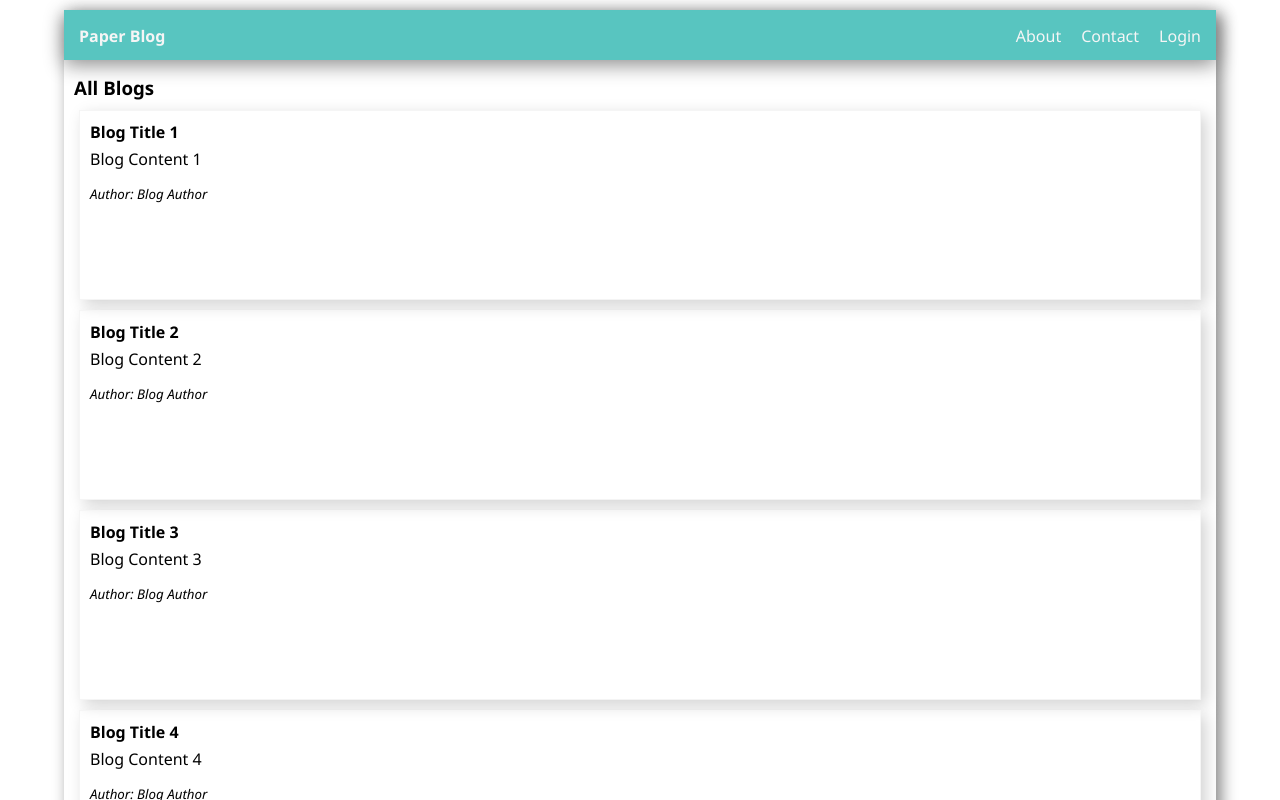
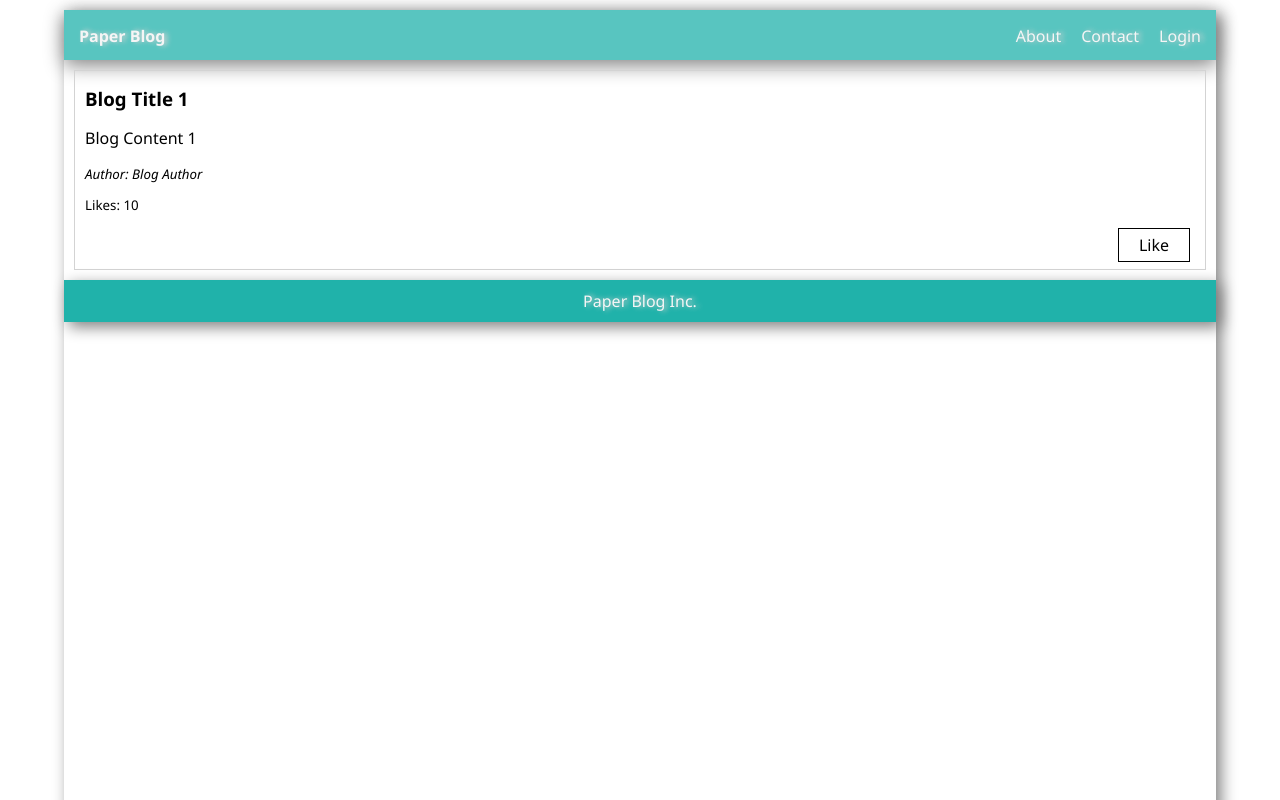
Before and after one commit to devhiko/blogsite-react, a React (Create React App) app: page /blogs/1 in a window 1280 px wide. Shown: the top 800 px of the page. Built offline with nearby package versions, Linux system fonts and the light colour scheme; data requests are answered from the project's data file.

Commit message:
close to finish

```diff
--- a/package.json
+++ b/package.json
@@ -6,6 +6,8 @@
     "json-server": "^0.17.0",
     "react": "^18.0.0",
     "react-dom": "^18.0.0",
+    "react-router": "^6.3.0",
+    "react-router-dom": "^6.3.0",
     "react-scripts": "5.0.0"
   },
   "scripts": {
--- a/src/App.js
+++ b/src/App.js
@@ -1,13 +1,28 @@
 import Home from './components/Home'
 import Header from './components/Header'
 import Footer from './components/Footer';
+import About from './components/About'
+import Contact from './components/Contact'
+import Login from './components/Login'
+import BlogDetails from './components/BlogDetails';
+import NotFound from './components/NotFound'
+import { BrowserRouter as Router, Routes, Route } from 'react-router-dom';
 
 function App() {
   return (
     <div className="App">
-      <Header />
-      <Home />
-      <Footer />
+      <Router>
+        <Header />
+        <Routes>
+          <Route path='/' element={<Home />} />
+          <Route path='/about' element={<About />} />
+          <Route path='/contact' element={<Contact />} />
+          <Route path='/login' element={<Login />} />
+          <Route path='/blogs/:id' element={<BlogDetails />} />
+          <Route path='*' element={<NotFound />} />
+        </Routes>
+        <Footer />
+      </Router>
     </div>
   );
 }
--- a/src/components/BlogDetails.js
+++ b/src/components/BlogDetails.js
@@ -1,9 +1,10 @@
 import { useState } from "react";
+import { useParams } from "react-router";
 import useFetch from "../useFetch";
-// state changes spreads all of elements
-// TODO: see TODO and add React Router
+// FIXME: state changes spreads all of elements
 const BlogDetails = () => {
-  const { data: blog } = useFetch('http://localhost:8000/blogs/${id}')
+  const { id } = useParams();
+  const { data: blog } = useFetch(`http://localhost:8000/blogs/${id}`)
   const [likes, setLikes] = useState(10);
   const handleClick = (e) => {
     setLikes(likes => likes + 1);
@@ -11,7 +12,7 @@ const BlogDetails = () => {
   }
   return (
     <div className="blog-details">
-      <h3 href="/blogs/${blog.id}" ><b>{blog.title}</b></h3>
+      <h3><b>{blog.title}</b></h3>
       <p>{blog.content}</p>
       <small><em><p>Author: {blog.author}</p></em></small>
       <small><p className="likes">Likes: {likes}</p></small>
--- a/src/components/BlogList.js
+++ b/src/components/BlogList.js
@@ -1,10 +1,12 @@
+import { Link } from "react-router-dom";
+
 const BlogList = ({ blogs }) => {
   return (
     <div className="blog-list">
       {blogs.map((blog) =>
       (
         <div className="blog" key={blog.id}>
-          <a href="/blogs/${blog.id}" ><b>{blog.title}</b></a>
+          <Link to={`/blogs/${blog.id}`}><b>{blog.title}</b></Link>
           <p>{blog.content}</p>
           <small><em><p>Author: {blog.author}</p></em></small>
           {/* <small><p className="likes">Likes: 10</p></small> */}
--- a/src/components/Header.js
+++ b/src/components/Header.js
@@ -1,9 +1,10 @@
+import { Link } from "react-router-dom";
 import Navbar from "./Navbar";
 
 const Header = () => {
   return (
     <div className="header">
-      <a href="/"><h4>Paper Blog</h4></a>
+      <Link to="/"><h4>Paper Blog</h4></Link>
       <Navbar />
     </div>
   );
--- a/src/index.css
+++ b/src/index.css
@@ -1,3 +1,5 @@
+/* GLOBALS */
+
 * {
   font-family: 'Segoe UI', Tahoma, Geneva, Verdana, sans-serif;
   box-sizing: border-box;
@@ -10,6 +12,7 @@ body {
 a {
   color: black;
   text-decoration: none;
+  text-shadow: 3px 0px 5px lightgray;
 }
 
 a:hover {
@@ -20,6 +23,8 @@ ul {
   list-style: none;
 }
 
+/* GLOBALS END */
+
 /* APP STYLES  */
 .App {
   width: 90%;
@@ -28,6 +33,10 @@ ul {
   box-shadow: 5px 5px 15px gray;
 }
 
+/* APP STYLES END */
+
+
+/* HEADER */
 .header {
   margin: 0;
   background: rgba(32, 178, 171, 0.747);
@@ -42,6 +51,9 @@ ul {
   float: left;
 }
 
+/* HEADER END */
+
+/* NAVBAR */
 .navbar ul {
   margin: 5px 5px;
   padding: 0;
@@ -57,6 +69,10 @@ ul {
   color: whitesmoke;
 }
 
+/* NAVBAR END */
+
+
+/* BLOGS */
 .blogs {
   width: 100%;
   height: 1410px;
@@ -69,18 +85,24 @@ ul {
   text-align: left;
 }
 
+/* BLOGS END */
+
+/* BLOG */
 .blog {
   height: 190px;
   margin: 10px;
   padding: 10px;
-  border: 1px solid whitesmoke;
-  box-shadow: 5px 5px 15px lightgray;
+  border: 1px solid lightgray;
   overflow: hidden;
 }
 
 .blog:hover {
-  border: 1px solid lightseagreen;
-  transition: color .3s ease-in;
+  transition: box-shadow .2s ease-out;
+  box-shadow: 5px 5px 15px lightgray;
+}
+
+.blog:hover a {
+  color: lightseagreen;
 }
 
 .blog h4 {
@@ -100,10 +122,18 @@ ul {
   margin: 0px 5px;
 }
 
+/* BLOG END */
+
+/* BLOG DETAILS */
 .blog-details {
+  margin: 10px;
   height: 200px;
   padding: 10px;
-  border: 1px solid black;
+  border: 1px solid lightgray;
+}
+
+.blog-details:hover {
+  box-shadow: 5px 5px 15px lightgray;
 }
 
 .blog-details button {
@@ -124,9 +154,14 @@ ul {
   margin: 5px 0px;
 }
 
+/* BLOG DETAILS END */
+
+
+/* FOOTER */
 .footer {
   background: lightseagreen;
   margin: 0;
+  box-shadow: 5px 5px 15px gray;
 }
 
 .footer p {
@@ -134,10 +169,14 @@ ul {
   padding: 10px;
   text-align: center;
   color: whitesmoke;
-  box-shadow: 5px 5px 15px gray;
+  text-shadow: 3px 0px 5px lightgray;
 }
+
+/* FOOTER END */
 
 /* 404 PAGE */
 .notfound {
   text-align: center;
 }
+
+/* 404 PAGE END */
```
Also changed, not shown: TODO.txt, 1 other file (tests, documents, lock files or other folders).
